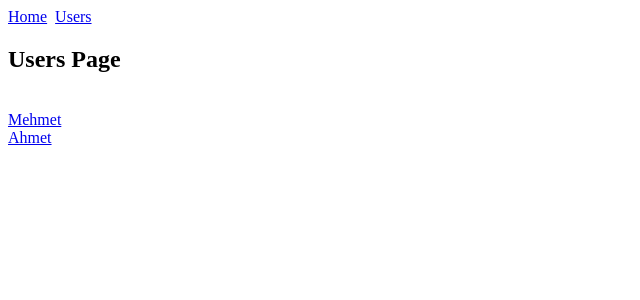
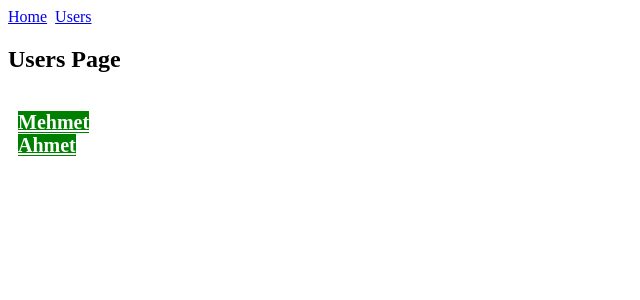
Before and after one commit to MustafaYilmaz1625/shipping-time-calculate, a Next.js app: page /users in a window 1280 px wide. Shown: the top 300 px of the page, without its empty margins (0-640 px from the left). Built offline with nearby package versions, Linux system fonts and the light colour scheme.

Commit message:
built in CSS

```diff
--- a/components/UserList.js
+++ b/components/UserList.js
@@ -2,12 +2,22 @@ import Link from "next/link";
 const UserList = () => (
   <div>
     <Link href="/user?name=mehmet" as="mehmet">
-      <a>Mehmet</a>
+      <a className="username">Mehmet</a>
     </Link>
     <br />
     <Link href="/user?name=ahmet" as="ahmet">
-      <a>Ahmet</a>
+      <a className="username">Ahmet</a>
     </Link>
+
+    <style jsx>{`
+      .username {
+        background: green;
+        color: white;
+        font-size: 20px;
+        font-weight: bold;
+        margin-left: 10px;
+      }
+    `}</style>
   </div>
 );
 
```
